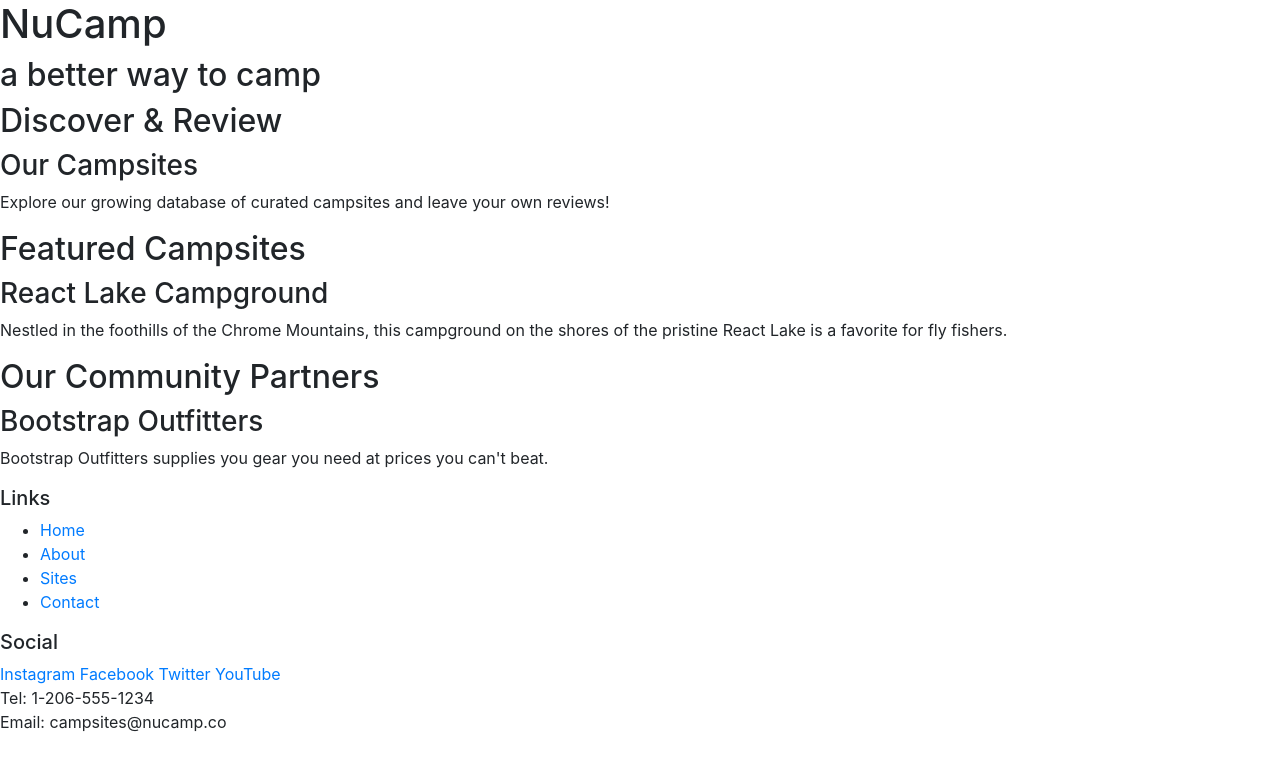
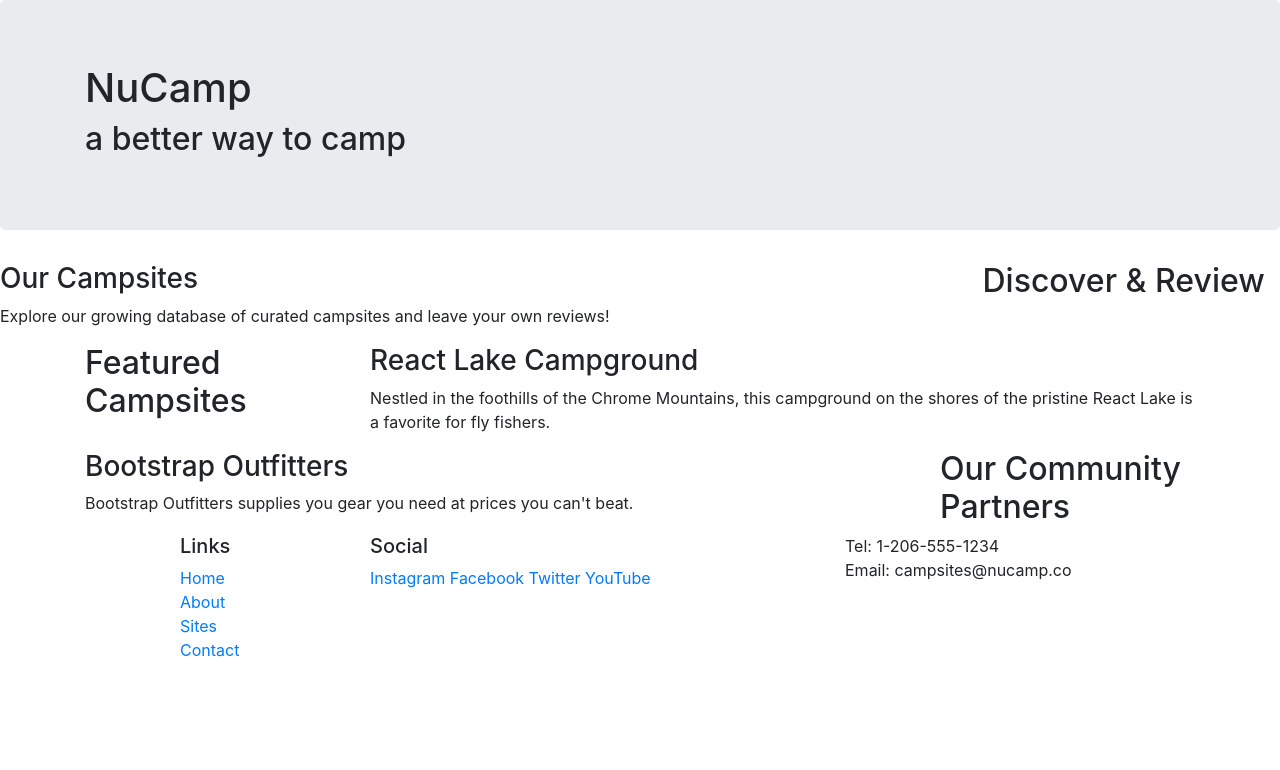
Before and after one commit to joannahanchang/Bootstrap-Project-Setup, a website: page index.html in a window 1280 px wide. Drawn offline with nearby package versions, Linux system fonts and the light colour scheme.

Commit message:
Bootstrap Grid

```diff
--- a/index.html
+++ b/index.html
@@ -14,49 +14,73 @@
 
 <body>
 
-    <header>
-        <div>
+    <header class="jumbotron">
+        <div class="container">
+            <div class="row">
+                <div class="col">
                     <h1>NuCamp</h1>
                     <h2>a better way to camp</h2>
                 </div>
+            </div>
+        </div>
     </header>
 
-    <div>
+    <div class="contianer">
+        <div class="row">
+            <div class="col-sm-4 order-sm-last col-md-3">
                 <h2>Discover & Review</h2>
+            </div>
+        <div class="col">
                 <h3>Our Campsites</h3>
                 <p>Explore our growing database of curated campsites and leave your own reviews!</p>
             </div>
+        </div>
+    </div>
 
-    <div>
+    <div class="container">
+        <div class="row">
+            <div class="col-sm-4 col-md-3">
                 <h2>Featured Campsites</h2>
+            </div>
+            <div class="col">
                 <h3>React Lake Campground</h3>
                 <p>Nestled in the foothills of the Chrome Mountains, this campground on the shores of the pristine React Lake is a favorite for fly fishers.</p>
             </div>
+        </div>
+    </div>
 
-    <div>
+    <div class="container">
+        <div class="row">
+            <div class="col-sm-4 order-sm-last col-md-3">
                 <h2>Our Community Partners</h2>
+            </div>
+            <div class="col">
                 <h3>Bootstrap Outfitters</h3>
                 <p>Bootstrap Outfitters supplies you gear you need at prices you can't beat.</p>
             </div>
+        </div>
+    </div>
 
     <footer>
-        <div>
+        <div class="container">
+            <div class="row">
+                <div class="col-4 col-sm-2 offset-1">
             <h5>Links</h5>
-            <ul>
+            <ul class="list-unstyled">
                 <li><a href="#">Home</a></li>
                 <li><a href="#">About</a></li>
                 <li><a href="#">Sites</a></li>
                 <li><a href="#">Contact</a></li>
             </ul>
         </div>
-        <div>
+        <div class="col-6 col-sm-5">
             <h5>Social</h5>
             <a href="http://instagram.com/">Instagram</a>
             <a href="http://facebook.com/">Facebook</a>
             <a href="http://twitter.com/">Twitter</a>
             <a href="http://youtube.com/">YouTube</a>
         </div>
-        <div>
+        <div class="col-sm-4">
             Tel: 1-206-555-1234<br />
             Email: campsites@nucamp.co
         </div>
```
Lines whose indentation alone changed are shown as unchanged.
